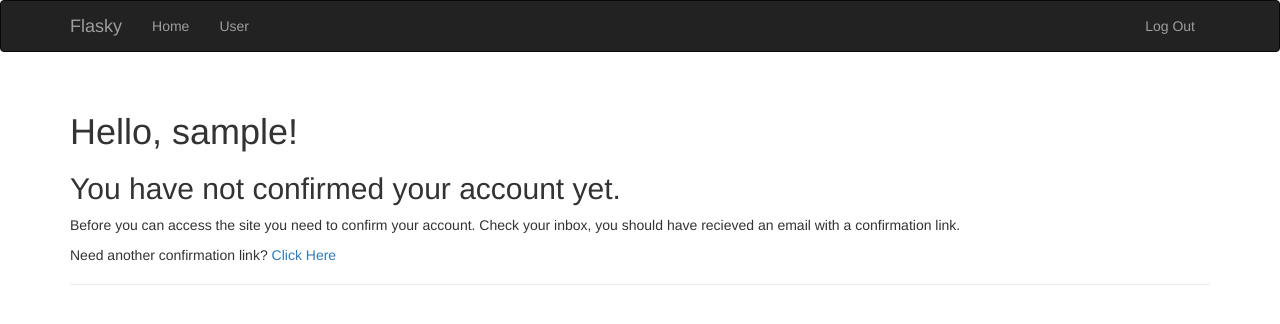
After one commit to lciamp/microblog, a Flask app: page /auth/unconfirmed in a window 1280 px wide. The commit adds this page. Shown: the top 324 px of the page. Run offline with Flask 2, Linux system fonts and the light colour scheme; the visitor is signed in with stand-in values (Sample User, id 1); data comes from the database, SQL or seed files in the repository; some libraries are stand-ins or nearby versions.

Commit message:
add token resend

```diff
--- a/app/auth/views.py
+++ b/app/auth/views.py
@@ -34,14 +34,12 @@ def logout():
 def register():
     form = RegistrationForm()
     if form.validate_on_submit():
-        user = User(email=form.email.data,
-                    username=form.username.data,
-                    password=form.password.data)
+        user = User(email=form.email.data, username=form.username.data, password=form.password.data)
         db.session.add(user)
         db.session.commit()
         token = user.generate_confirmation_token()
         send_email(user.email, 'Confirm your account',
-                   'auth/email/confirm', user=user, token=token, dircur=dircur)
+                   'auth/email/confirm', user=user, token=token)
         flash('A confirmation email has been sent to you by email.')
         return redirect(url_for('main.index'))
     return render_template('auth/register.html', form=form)
@@ -56,5 +54,29 @@ def confirm(token):
         db.session.commit()
         flash('You have confirmed your account. Thanks!')
     else:
-        flash('the confirmation link is invalid or has expired.')
+        flash('The confirmation link is invalid or has expired.')
     return redirect(url_for('main.index'))
+
+
+@auth.route('/confirm')
+@login_required
+def resend_token():
+    token = current_user.generate_confirmation_token()
+    send_email(current_user.email, 'Confirm your account',
+               'auth/email/confirm', user=current_user, token=token)
+    flash('A new confirmation email has been sent!')
+    return redirect(url_for('main.index'))
+
+
+@auth.before_app_request
+def before_request():
+    if current_user.is_authenticated and not current_user.confirmed and request.blueprint != 'auth' \
+            and request.endpoint != 'static':
+        return redirect(url_for('auth.unconfirmed'))
+
+
+@auth.route('/unconfirmed')
+def unconfirmed():
+    if current_user.is_anonymous or current_user.confirmed:
+        return redirect(url_for('main.index'))
+    return render_template('auth/unconfirmed.html')
--- /dev/null
+++ b/app/templates/auth/unconfirmed.html
@@ -0,0 +1,20 @@
+{% extends "base.html" %}
+{% import "bootstrap/wtf.html" as wtf %}
+
+{%  block title %}Flasky - Unconfirmed Account{% endblock %}
+{% block page_content %}
+
+<div class="page-header">
+    <h1>Hello, {{ current_user.username }}!</h1>
+
+    <h2>You have not confirmed your account yet.</h2>
+
+    <p>Before you can access the site  you need to confirm your account.
+        Check your inbox, you should have recieved an email with a confirmation link.
+    </p>
+
+    <p>Need another confirmation link? <a href="{{ url_for('auth.resend_token') }}">Click Here</a></p>
+</div>
+
+
+{% endblock %}
```
Also changed, not shown: tests/test_user_model.py (+39 -0 lines), app/templates/auth/register.html (indentation only), 1 other file.
